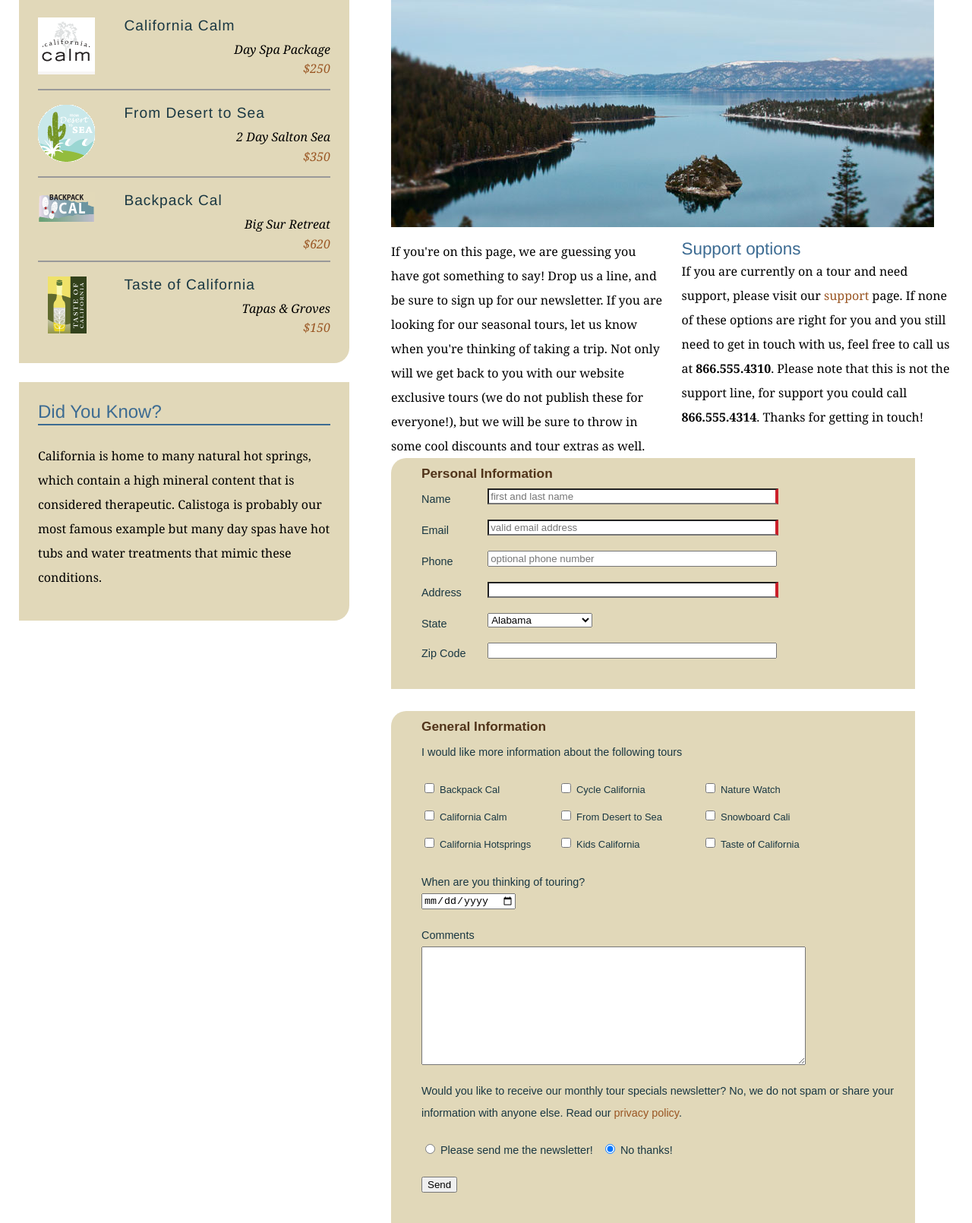
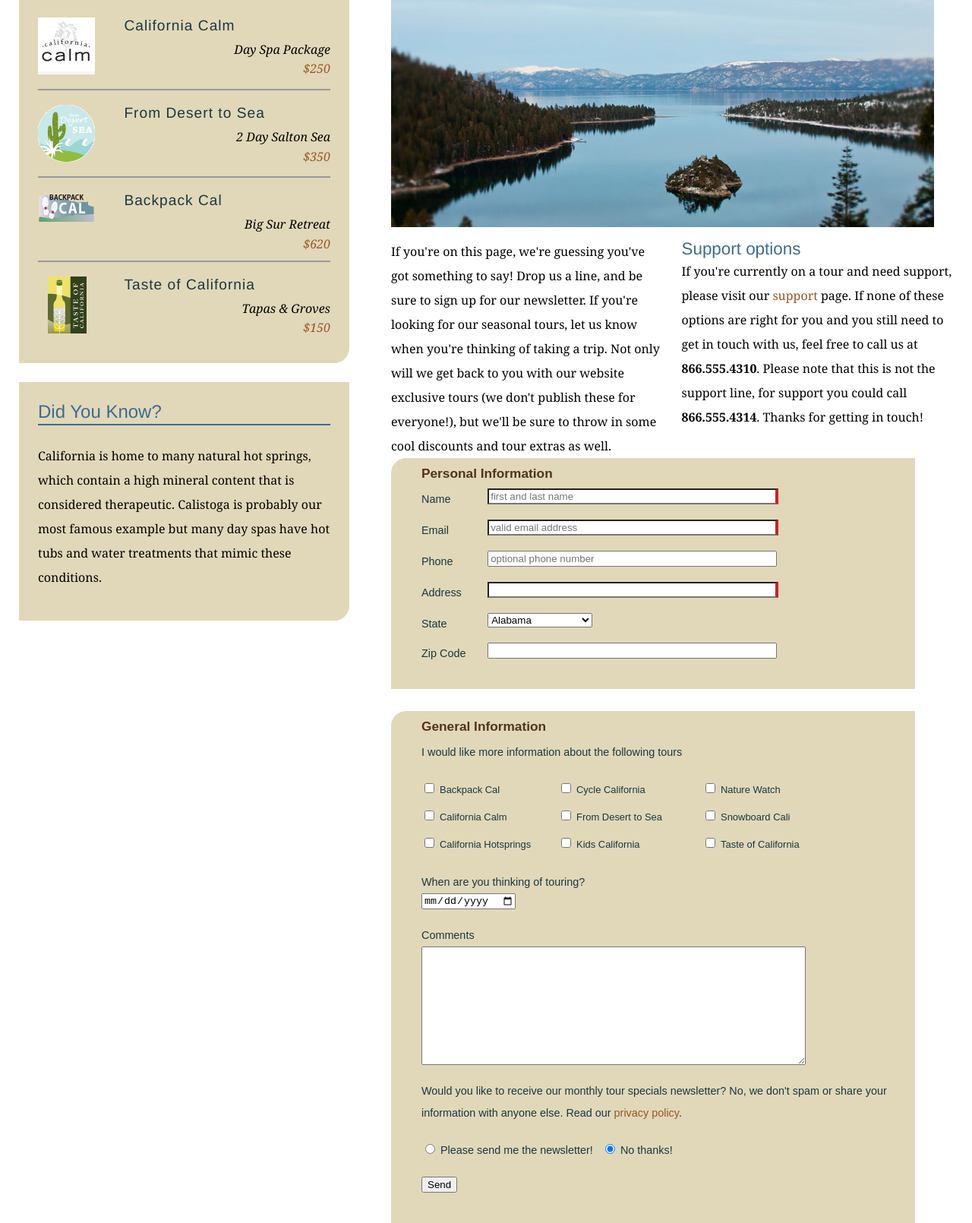
Before and after one commit to kebronDaniel/Explore-California, a plain HTML site: page contact.html in a window 1280 px wide. Shown: the part 353-1963 px from the top of the page at 76% size. Drawn offline with Linux system fonts and the light colour scheme.

```diff
--- a/contact.html
+++ b/contact.html
@@ -68,10 +68,10 @@
           <h1>Get in touch</h1>
           <img src="assets/images/emerald_bay.jpg" alt="Beautiful Lake Tahoe" class="articleImage" />
           <div class="multiCol">
-            <p>If you're on this page, we are guessing you have got something to say! Drop us a line, and be sure to sign up for our newsletter. If you are looking for our seasonal tours,  let us know when you're thinking of taking a trip. Not only will we get back to you with our website exclusive tours (we do not publish these for everyone!), but we will be sure to throw in some cool discounts and tour extras as well.</p>
+            <p>If you're on this page, we're guessing you've got something to say! Drop us a line, and be sure to sign up for our newsletter. If you're looking for our seasonal tours,  let us know when you're thinking of taking a trip. Not only will we get back to you with our website exclusive tours (we don't publish these for everyone!), but we'll be sure to throw in some cool discounts and tour extras as well.</p>
 
             <h2>Support options</h2>
-            <p>If you are currently on a tour and need support, please visit our <a href="support.html">support</a> page. If none of these options are right for you and you still need to get in touch with us, feel free to call us at<span class="phone"> <strong>866.555.4310</strong>. Please note that this is not the support line, for support you could call </span><strong>866.555.4314</strong>. Thanks for getting in touch!</p>
+            <p>If you're currently on a tour and need support, please visit our <a href="support.html">support</a> page. If none of these options are right for you and you still need to get in touch with us, feel free to call us at<span class="phone"> <strong>866.555.4310</strong>. Please note that this is not the support line, for support you could call </span><strong>866.555.4314</strong>. Thanks for getting in touch!</p>
           </div>
 
           <form id="frmContact" name="frmContact" method="post" action="contact_process.html">
@@ -207,7 +207,7 @@
                 <label for="comments">Comments</label><br />
                 <textarea name="comments2" id="comments" cols="45" rows="5" tabindex="270"></textarea>
               </p>
-              <p>Would you like to receive our monthly tour specials newsletter? No, we do not spam or share your information with anyone else. Read our <a href="privacy.html">privacy policy</a>.</p>
+              <p>Would you like to receive our monthly tour specials newsletter? No, we don't spam or share your information with anyone else. Read our <a href="privacy.html">privacy policy</a>.</p>
               <p>
                 <input type="radio" name="newsletter" id="newsletter_yes" value="yes" tabindex="280">
                 <label for="newsletter_yes" class="inline break">Please send me the newsletter!</label>
```
